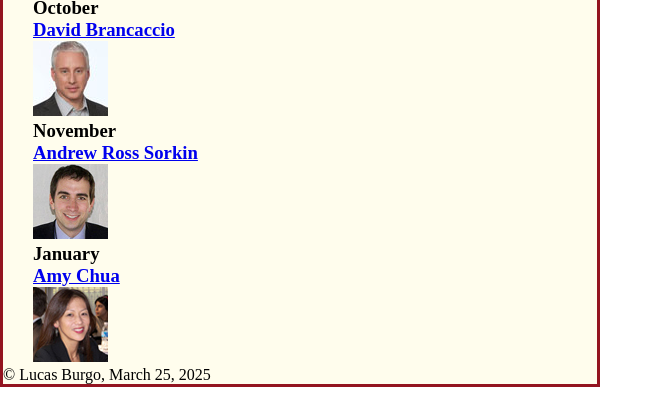
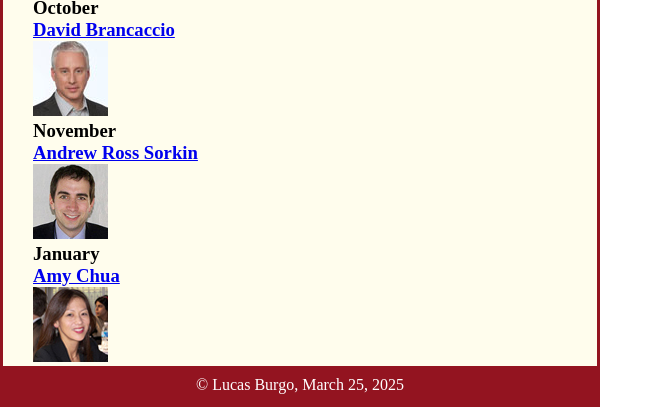
Before and after one commit to LucasBurgo/A07, a plain HTML site: page index.html in a window 1280 px wide. Shown: the part 395-802 px from the top of the page, without its empty margins (0-663 px from the left). Drawn offline with Linux system fonts and the light colour scheme.

Commit message:
Update index.html

```diff
--- a/index.html
+++ b/index.html
@@ -48,6 +48,12 @@
 		blockquote {
     			font-style: italic;
 		}
+		footer {
+			background-color: #931420;
+			color: white;
+			text-align: center;
+			padding: 10px 0;
+		}
 	</style>
 </head>
 
@@ -78,7 +84,7 @@
 		<h2 style="color: #800000;">Our Ticket Packages</h2>
 <ul>
 		<li>Season Package: $95</li>
-	    <li>Patron Package: $200</li>
+	    	<li>Patron Package: $200</li>
 		<li>Single Speaker: $25</li>
 </ul>
 
```
